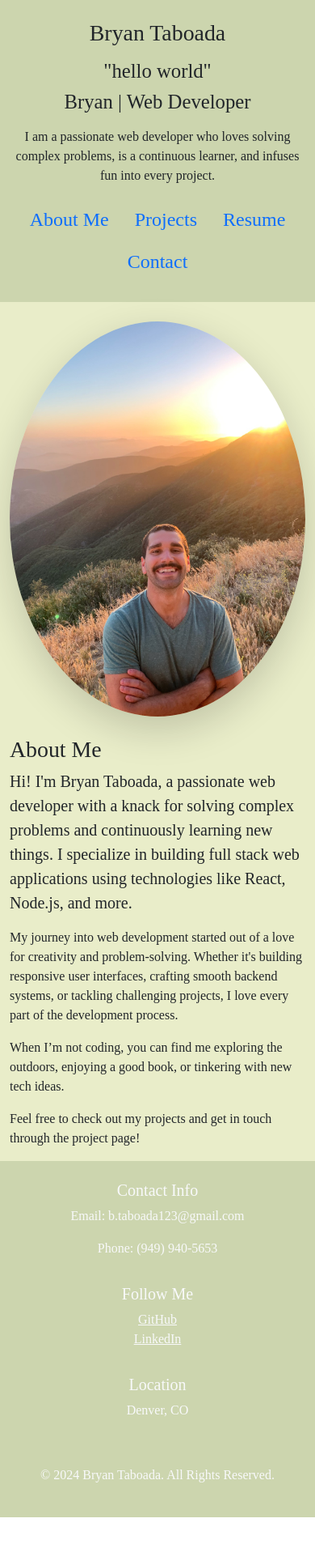
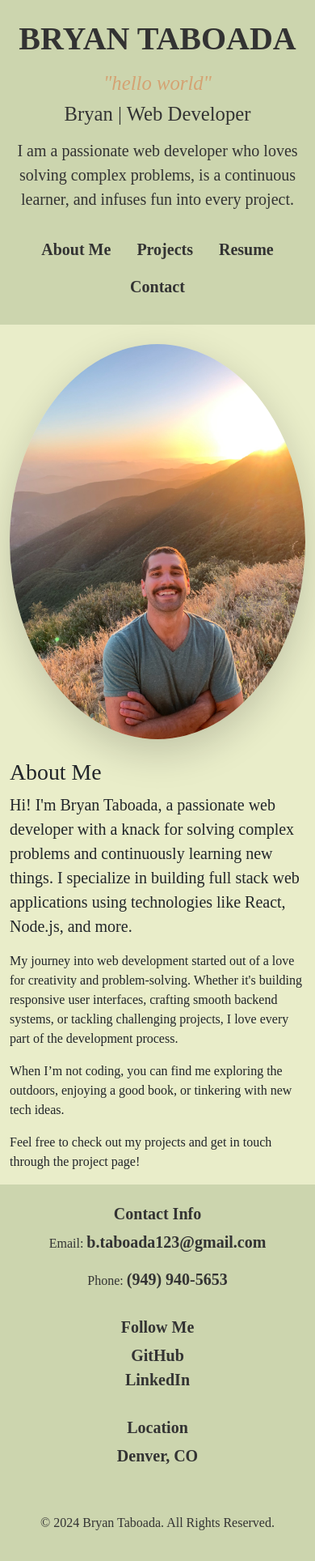
Before and after one commit to Taboada-B/Bryan, a React (Vite) app: page / in a window 390 px wide. Shown: the top 1928 px of the page at 81% size. Before the commit the page ends 1874 px from the top, so only its background shows below. Built offline with nearby package versions, Linux system fonts and the light colour scheme.

Commit message:
header and footer looking better

```diff
--- a/src/app.css
+++ b/src/app.css
@@ -1,4 +1,4 @@
-:root {
+/* :root {
     --dark: #D4A373;
     --main-bg-color: #FAEDCD;
     --body-bg-color: #FEFAE0;
@@ -18,16 +18,101 @@
      font-family: 'Times New Roman', Times, serif ;
 }
 .backgroundHeader {
-    /* background: linear-gradient( var(--accent) 10%,  var(--body-bg-color) 100%); */
+
     background: var(--accent);
 }
 
 .backgroundFooter {
     background: var(--accent);
-    /* background: linear-gradient( var(--body-bg-color) 0%, var(--main-bg-color)  100%); */
+
 }
 
 .tabs {
     font-style: normal;
     font-size: x-large;
+} */
+
+:root {
+    --dark: #D4A373;
+    --main-bg-color: #FAEDCD;
+    --body-bg-color: #FEFAE0;
+    --body: #E9EDC9;
+    --accent: #CCD5AE;
+    --nav-text-color: #333;
+    --hover-color: #D4A373;
 }
+
+.body {
+    background: var(--body);
+}
+
+.accent {
+    background: var(--accent);
+}
+
+.font {
+     font-family: 'Times New Roman', Times, serif;
+}
+
+.backgroundHeader {
+    background: var(--accent);
+    color: var(--nav-text-color);
+    padding: 2rem 0;
+}
+
+.tabs {
+    font-style: normal;
+    font-size: 1.25rem;
+    color: var(--nav-text-color);
+    font-weight: bold;
+    transition: color 0.3s ease;
+}
+
+.tabs:hover {
+    color: var(--hover-color);
+    text-decoration: underline;
+}
+
+.shadow-lg {
+    box-shadow: 0 10px 30px rgba(0, 0, 0, 0.1);
+}
+
+.display-4 {
+    font-size: 2.5rem;
+}
+
+.font-italic {
+    color: var(--dark);
+    font-style: italic;
+}
+
+.font-weight-light {
+    font-weight: 300;
+}
+
+.font-weight-bold {
+    font-weight: 700;
+}
+
+.backgroundFooter {
+    background: var(--accent);
+    color: var(--nav-text-color);
+}
+
+.footer-link {
+    font-style: normal;
+    font-size: 1.25rem;
+    color: var(--nav-text-color);
+    font-weight: bold;
+    transition: color 0.3s ease;
+    text-decoration: none;
+}
+
+.footer-link:hover {
+    color: var(--hover-color);
+    text-decoration: underline;
+}
+
+.font-weight-bold {
+    font-weight: 700;
+}
--- a/src/components/footer.jsx
+++ b/src/components/footer.jsx
@@ -1,29 +1,59 @@
+
+// const Footer = () => {
+//     return (
+//         <footer class="backgroundFooter text-light py-4">
+//             <div class="container text-center">
+//                 <div class="row">
+//                     <div class="col-md-4 mb-3">
+//                         <h5>Contact Info</h5>
+//                         <p>Email: b.taboada123@gmail.com</p>
+//                         <p>Phone: (949) 940-5653</p>
+//                     </div>
+//                     <div class="col-md-4 mb-3">
+//                         <h5>Follow Me</h5>
+//                         <ul class="list-unstyled">
+//                             <li><a href="https://github.com/Taboada-B" class="text-light">GitHub</a></li>
+//                             <li><a href="https://www.linkedin.com/in/bryan-taboada-a5a522135/" class="text-light">LinkedIn</a></li>
+//                         </ul>
+//                     </div>
+//                     <div class="col-md-4 mb-3">
+//                         <h5>Location</h5>
+//                         <p>Denver, CO</p>
+//                     </div>
+//                 </div>
+//                 <p class="mt-4">&copy; 2024 Bryan Taboada. All Rights Reserved.</p>
+//             </div>
+//         </footer>
+//     );
+// };
+// export default Footer;
 
 const Footer = () => {
     return (
-        <footer class="backgroundFooter text-light py-4">
-            <div class="container text-center">
-                <div class="row">
-                    <div class="col-md-4 mb-3">
-                        <h5>Contact Info</h5>
-                        <p>Email: b.taboada123@gmail.com</p>
-                        <p>Phone: (949) 940-5653</p>
+      <footer className="backgroundFooter  py-4">
+        <div className="container text-center">
+          <div className="row">
+            <div className="col-md-4 mb-3">
+              <h5 className="font-weight-bold">Contact Info</h5>
+              <p>Email: <a href="mailto:b.taboada123@gmail.com" className="footer-link">b.taboada123@gmail.com</a></p>
+              <p>Phone: <a href="tel:+19499405653" className="footer-link">(949) 940-5653</a></p>
             </div>
-                    <div class="col-md-4 mb-3">
-                        <h5>Follow Me</h5>
-                        <ul class="list-unstyled">
-                            <li><a href="https://github.com/Taboada-B" class="text-light">GitHub</a></li>
-                            <li><a href="https://www.linkedin.com/in/bryan-taboada-a5a522135/" class="text-light">LinkedIn</a></li>
+            <div className="col-md-4 mb-3">
+              <h5 className="font-weight-bold">Follow Me</h5>
+              <ul className="list-unstyled">
+                <li><a href="https://github.com/Taboada-B" className=" footer-link">GitHub</a></li>
+                <li><a href="https://www.linkedin.com/in/bryan-taboada-a5a522135/" className=" footer-link">LinkedIn</a></li>
               </ul>
             </div>
-                    <div class="col-md-4 mb-3">
-                        <h5>Location</h5>
-                        <p>Denver, CO</p>
+            <div className="col-md-4 mb-3">
+              <h5 className="font-weight-bold ">Location</h5>
+              <p className="footer-link">Denver, CO</p>
             </div>
           </div>
-                <p class="mt-4">&copy; 2024 Bryan Taboada. All Rights Reserved.</p>
+          <p className="mt-4">&copy; 2024 Bryan Taboada. All Rights Reserved.</p>
         </div>
       </footer>
     );
   };
+
   export default Footer;
--- a/src/components/header.jsx
+++ b/src/components/header.jsx
@@ -1,38 +1,76 @@
+// const Header = () => {
+//   return (
+//     <header class="backgroundHeader py-4">
+//       <div class="container text-center">
+//         <h1 class="mb-3">Bryan Taboada</h1>
+
+//         <div>
+//           <h2 class="font-italic">"hello world"</h2>
+//           <h2 class="mb-3">Bryan | Web Developer</h2>
+//           <p>
+//             I am a passionate web developer who loves solving complex problems,
+//             is a continuous learner, and infuses fun into every project.
+//           </p>
+//         </div>
+//         <nav>
+//           <ul class="nav justify-content-center ">
+//             <li class="nav-item">
+//               <a class="nav-link tabs" href="/">
+//                 About Me
+//               </a>
+//             </li>
+//             <li class="nav-item">
+//               <a class="nav-link tabs" href="projects">
+//                 Projects
+//               </a>
+//             </li>
+//             <li class="nav-item">
+//               <a class="nav-link tabs" href="resume">
+//                 Resume
+//               </a>
+//             </li>
+//             <li class="nav-item">
+//               <a class="nav-link tabs" href="contact">
+//                 Contact
+//               </a>
+//             </li>
+//           </ul>
+//         </nav>
+//       </div>
+//     </header>
+//   );
+// };
+
+// export default Header;
+
 const Header = () => {
     return (
-    <header class="backgroundHeader py-4">
-      <div class="container text-center">
-        <h1 class="mb-3">Bryan Taboada</h1>
+      <header className="backgroundHeader py-4 shadow-lg">
+        <div className="container text-center">
+          <h1 className="mb-3 display-4 font-weight-bold text-uppercase">Bryan Taboada</h1>
 
-        <div>
-          <h2 class="font-italic">"hello world"</h2>
-          <h2 class="mb-3">Bryan | Web Developer</h2>
-          <p>
+          <div className="mb-4">
+            <h2 className="font-italic mb-2">"hello world"</h2>
+            <h2 className="mb-3 font-weight-light">Bryan | Web Developer</h2>
+            <p className="lead">
               I am a passionate web developer who loves solving complex problems,
               is a continuous learner, and infuses fun into every project.
             </p>
           </div>
+
           <nav>
-          <ul class="nav justify-content-center ">
-            <li class="nav-item">
-              <a class="nav-link tabs" href="/">
-                About Me
-              </a>
+            <ul className="nav justify-content-center">
+              <li className="nav-item">
+                <a className="nav-link tabs px-3" href="/">About Me</a>
               </li>
-            <li class="nav-item">
-              <a class="nav-link tabs" href="projects">
-                Projects
-              </a>
+              <li className="nav-item">
+                <a className="nav-link tabs px-3" href="projects">Projects</a>
               </li>
-            <li class="nav-item">
-              <a class="nav-link tabs" href="resume">
-                Resume
-              </a>
+              <li className="nav-item">
+                <a className="nav-link tabs px-3" href="resume">Resume</a>
               </li>
-            <li class="nav-item">
-              <a class="nav-link tabs" href="contact">
-                Contact
-              </a>
+              <li className="nav-item">
+                <a className="nav-link tabs px-3" href="contact">Contact</a>
               </li>
             </ul>
           </nav>
```
Lines whose indentation alone changed are shown as unchanged.
